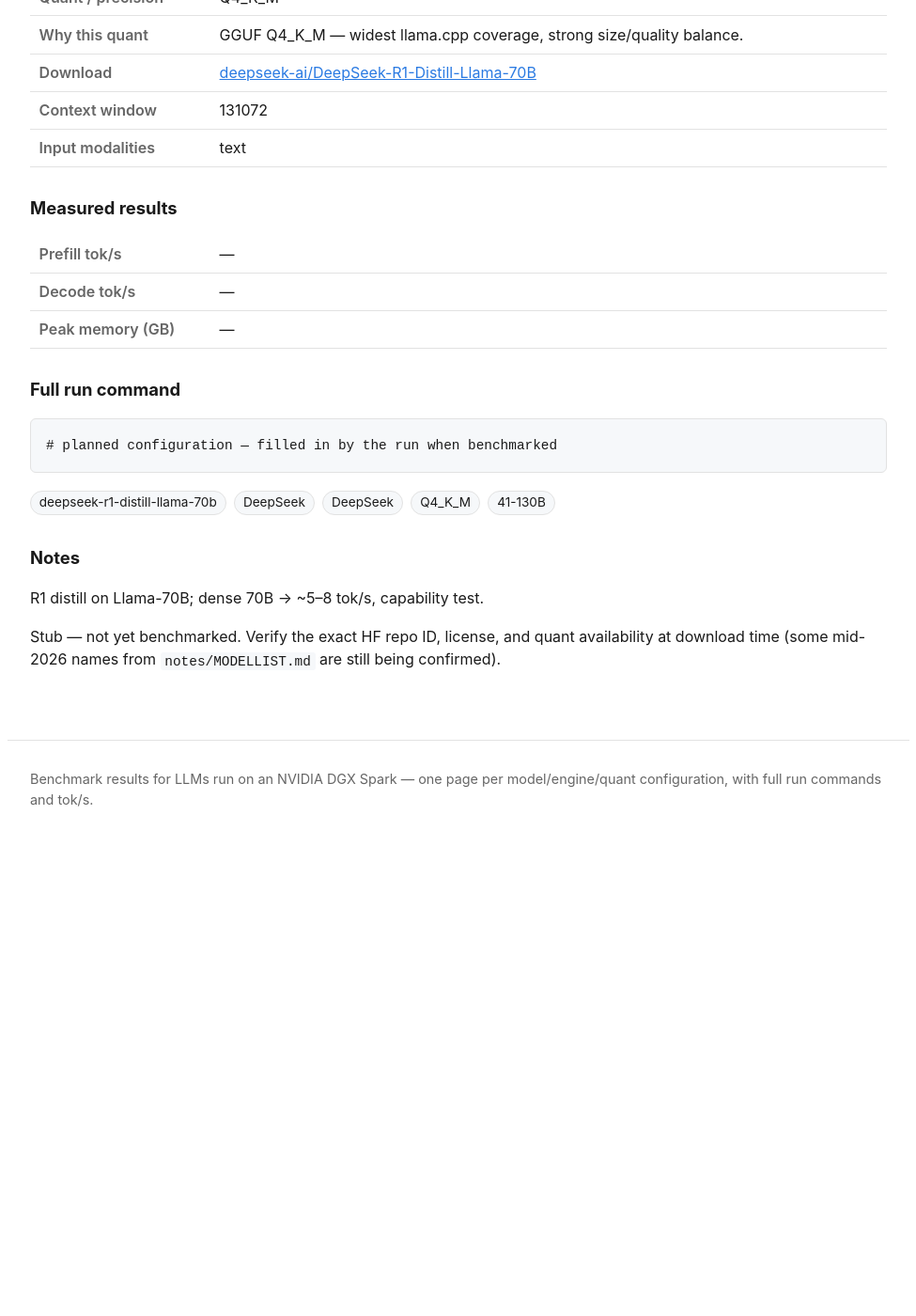
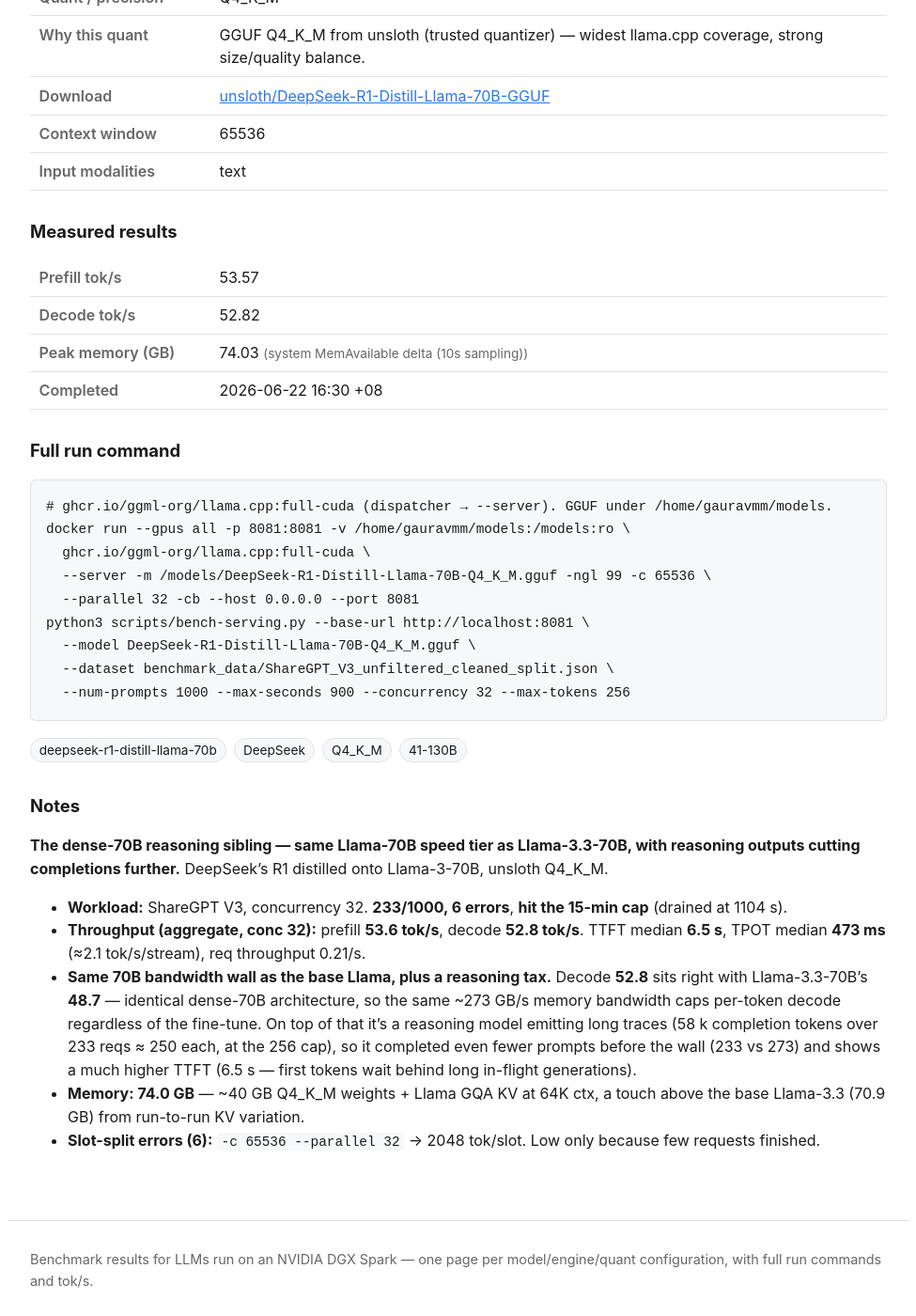
Before and after one commit to yjsoon/autobench, a Jekyll site: the page built from _configs/deepseek-r1-distill-llama-70b-llamacpp-q4_k_m.md, in a window 1280 px wide and 1400 px high, scrolled down 483 px. Shown: the whole window at 94% size, without its empty margins (152-1127 px from the left). Built offline with Jekyll 4.4.1, drawn with Linux system fonts in a browser that asks for light colours; before the commit the page ends 1408 px from its top, so only the background shows below that; some of the changed text lies outside the part shown.

Commit message:
Bench: DeepSeek-R1-Distill-Llama-70B llama.cpp Q4_K_M (54/53, 74GB, cap)
Same dense-70B bandwidth tier as Llama-3.3-70B (53 vs 49 decode); reasoning
outputs cut completions to 233/1000. Closes the dense-70B pair.

Co-Authored-By: Claude Opus 4.8 (1M context) <noreply@anthropic.com>
Claude-Session: https://claude.ai/code/session_01JczsieM71svofn8CxRyY2s

```diff
--- a/_configs/deepseek-r1-distill-llama-70b-llamacpp-q4_k_m.md
+++ b/_configs/deepseek-r1-distill-llama-70b-llamacpp-q4_k_m.md
@@ -6,25 +6,46 @@ family: DeepSeek
 params: 70B (dense)
 engine: llama.cpp
 quant: Q4_K_M
-quant_rationale: GGUF Q4_K_M — widest llama.cpp coverage, strong size/quality balance.
-source_repo: deepseek-ai/DeepSeek-R1-Distill-Llama-70B
-download_url: https://huggingface.co/deepseek-ai/DeepSeek-R1-Distill-Llama-70B
-context: 131072
+quant_rationale: GGUF Q4_K_M from unsloth (trusted quantizer) — widest llama.cpp coverage, strong size/quality balance.
+source_repo: unsloth/DeepSeek-R1-Distill-Llama-70B-GGUF
+download_url: https://huggingface.co/unsloth/DeepSeek-R1-Distill-Llama-70B-GGUF
+context: 65536
 modalities: [text]
 mm_served: true
-tags: [deepseek-r1-distill-llama-70b, DeepSeek, DeepSeek, Q4_K_M, 41-130B]
-status: pending
-prefill_toks:
-decode_toks:
-mem_gb:
-mem_source:
-measured_on:
-completed_at:
+tags: [deepseek-r1-distill-llama-70b, DeepSeek, Q4_K_M, 41-130B]
+status: done
+prefill_toks: 53.57
+decode_toks: 52.82
+mem_gb: 74.03
+mem_source: system MemAvailable delta (10s sampling)
+measured_on: 2026-06-22
+completed_at: 2026-06-22 16:30 +08
 run_command: |
-  # planned configuration — filled in by the run when benchmarked
+  # ghcr.io/ggml-org/llama.cpp:full-cuda (dispatcher → --server). GGUF under /home/gauravmm/models.
+  docker run --gpus all -p 8081:8081 -v /home/gauravmm/models:/models:ro \
+    ghcr.io/ggml-org/llama.cpp:full-cuda \
+    --server -m /models/DeepSeek-R1-Distill-Llama-70B-Q4_K_M.gguf -ngl 99 -c 65536 \
+    --parallel 32 -cb --host 0.0.0.0 --port 8081
+  python3 scripts/bench-serving.py --base-url http://localhost:8081 \
+    --model DeepSeek-R1-Distill-Llama-70B-Q4_K_M.gguf \
+    --dataset benchmark_data/ShareGPT_V3_unfiltered_cleaned_split.json \
+    --num-prompts 1000 --max-seconds 900 --concurrency 32 --max-tokens 256
 ---
 
-R1 distill on Llama-70B; dense 70B → ~5–8 tok/s, capability test.
+**The dense-70B reasoning sibling — same Llama-70B speed tier as Llama-3.3-70B, with reasoning outputs
+cutting completions further.** DeepSeek's R1 distilled onto Llama-3-70B, unsloth Q4_K_M.
 
-Stub — not yet benchmarked. Verify the exact HF repo ID, license, and quant availability at
-download time (some mid-2026 names from `notes/MODELLIST.md` are still being confirmed).
+- **Workload:** ShareGPT V3, concurrency 32. **233/1000, 6 errors**, **hit the 15-min cap** (drained at
+  1104 s).
+- **Throughput (aggregate, conc 32):** prefill **53.6 tok/s**, decode **52.8 tok/s**. TTFT median
+  **6.5 s**, TPOT median **473 ms** (≈2.1 tok/s/stream), req throughput 0.21/s.
+- **Same 70B bandwidth wall as the base Llama, plus a reasoning tax.** Decode **52.8** sits right with
+  Llama-3.3-70B's **48.7** — identical dense-70B architecture, so the same ~273 GB/s memory bandwidth
+  caps per-token decode regardless of the fine-tune. On top of that it's a reasoning model emitting long
+  traces (58 k completion tokens over 233 reqs ≈ 250 each, at the 256 cap), so it completed even fewer
+  prompts before the wall (233 vs 273) and shows a much higher TTFT (6.5 s — first tokens wait behind
+  long in-flight generations).
+- **Memory: 74.0 GB** — ~40 GB Q4_K_M weights + Llama GQA KV at 64K ctx, a touch above the base
+  Llama-3.3 (70.9 GB) from run-to-run KV variation.
+- **Slot-split errors (6):** `-c 65536 --parallel 32` → 2048 tok/slot. Low only because few requests
+  finished.
```
